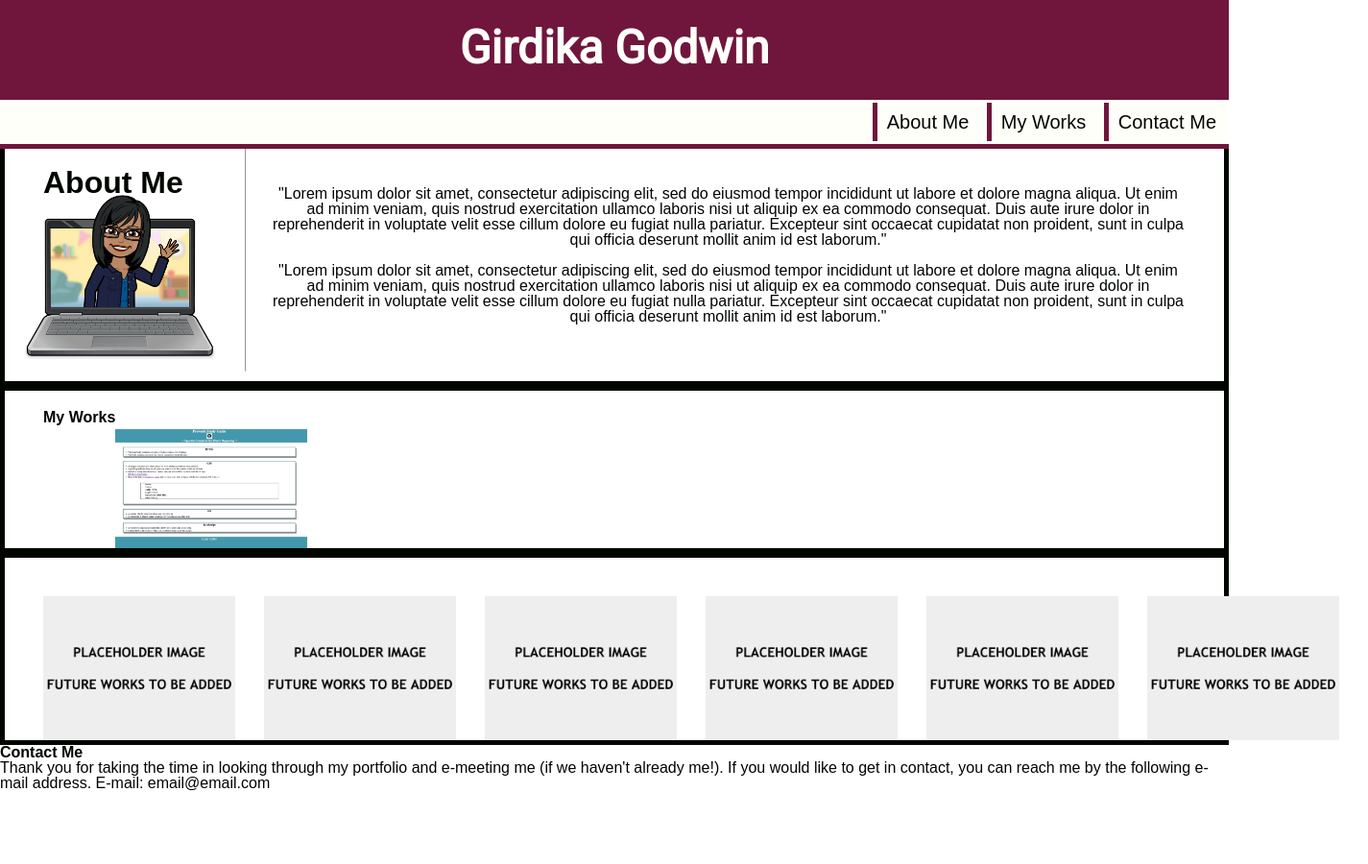
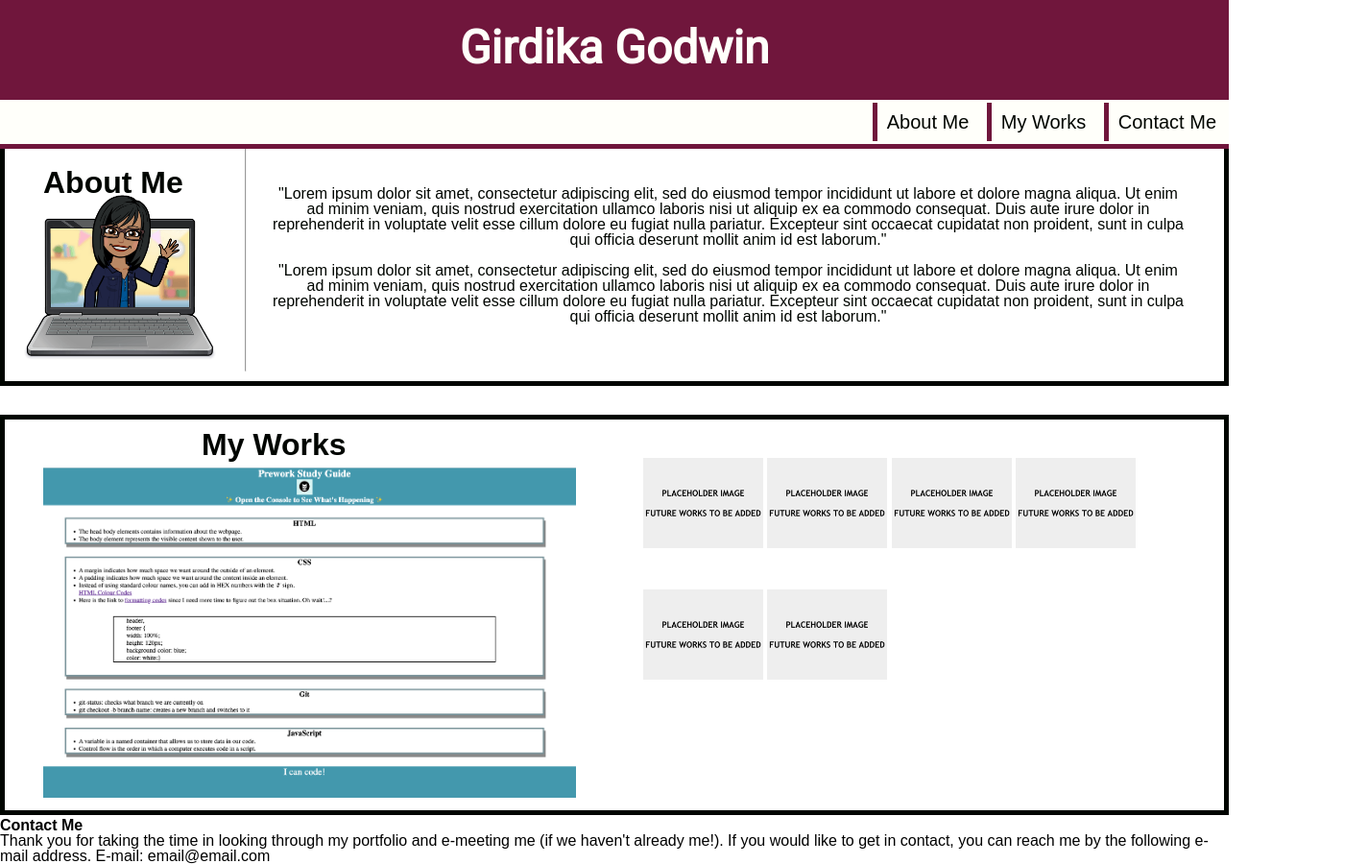
Before and after one commit to godwingi/godwin-portfolio, a plain HTML site: page index.html in a window 1280 px wide. Shown: the whole page at 96% size, 1425 px wide, since content can reach past the window. Before the commit the page ends 824 px from the top, so only its background shows below. Drawn offline with Linux system fonts and the light colour scheme.

Commit message:
my works section with images and one link to deployed website

```diff
--- a/assets/style.css
+++ b/assets/style.css
@@ -56,6 +56,13 @@ nav a:hover{
     color:var(--grey);
 }
 
+figure a:hover{
+    -webkit-box-shadow: 0px 0px 39px 17px rgba(112,22,60,1);
+    -moz-box-shadow: 0px 0px 39px 17px rgba(112,22,60,1);
+    box-shadow: 0px 0px 39px 17px rgba(112,22,60,1);
+    transition: .8s ease;
+    }
+
 nav a:active{
     color:var(--pansy)};
 
@@ -90,7 +97,10 @@ figure.avatar{
     margin-left: -20px;
     align-items: center;
 }
-
+figure.avatar img {
+    max-width: 200px;
+    margin: 20px 30px 0 0;
+}
 .about-me-text {
     flex: 1 1 auto;
     text-decoration: none;
@@ -100,32 +110,59 @@ figure.avatar{
 
 }
 
-/* Main - with "My Works" */
+/* Aside - with "My Works title" */
 main {
+    display: inline-block;
     border: 5px solid var(--textblack);
-    padding: 20px 40px 0 40px;
-    max-width: 100%;
-    display:flex;
+    margin-top: 30px;
 }
 
-aside {
-    border: 5px solid var(--textblack);
+article {
     padding: 20px 40px 0 40px;
-    max-width: 100%;
-    display:flex;
+    max-width: 50%;
+    float:left;
+}
+article img {
+    max-width: 200px;
+    margin: 20px 30px 0 0;
 }
 
-img {
-    max-width: 200px;
-    margin: 20px 30px 0 0;
-    object-fit: contain;
-    display: flex;
-    flex-flow: row wrap;
+#my-works {
+    position: absolute;
+    font-size: 2rem;
+    text-align: center;
+    margin-top:-10px;
+    margin-left: 13%;
 }
 
-img .first-work {
+figure img.first-work{
+   max-width: 100%;
+   margin-top: 30px;
+   margin-bottom: 10px;
+}
+
+/* Main with placeholder images for other works */
+
+aside {
+    padding: 0 0 20px 30px;
+    max-width: 50%;
+    float: right;
+}
+
+aside img {
+    max-width: 125px;
+    margin-top: 40px;
+}
+
+aside div {
+    display: inline-flex;
+    justify-content: center;
+}
+
+
+/* img .first-work {
     max-width: 400px;
     margin: 20px 30px 0 0;
     object-fit: contain;
     align-self: flex-start;
-}
+} */
--- a/index.html
+++ b/index.html
@@ -38,16 +38,16 @@
             culpa qui officia deserunt mollit anim id est laborum."</p>
 </section>
 
-
-   <aside> <h2 id="my-works">My Works</h2>
-    <figure class = first-work><img src = "assets/images/scsh-prework-study-guide.png"></figure>
-</aside><main><figure><img src = "assets/images/placeholder-image.png"></figure>
-    <figure><img src = "assets/images/placeholder-image.png"></figure>
-    <figure><img src = "assets/images/placeholder-image.png"></figure>
-    <figure><img src = "assets/images/placeholder-image.png"></figure>
-    <figure><img src = "assets/images/placeholder-image.png"></figure>
-    <figure><img src = "assets/images/placeholder-image.png"></figure>
-</div></main>
+<main>
+  <div><article> <h2 id="my-works">My Works</h2>
+    <figure><a href="https://godwingi.github.io/prework-study-guide/"><img class = "first-work" src = "assets/images/scsh-prework-study-guide.png" alt="Pre-work study guide landing page image"></a></figure></div></article>
+    <aside><div><figure><img src = "assets/images/placeholder-image.png"></figure></div>
+    <div><figure><img src = "assets/images/placeholder-image.png"></figure></div>
+<div><figure><img src = "assets/images/placeholder-image.png"></figure></div>
+<div><figure><img src = "assets/images/placeholder-image.png"></figure></div>
+<div><figure><img src = "assets/images/placeholder-image.png"></figure></div>
+<div><figure><img src = "assets/images/placeholder-image.png"></figure></div>
+    </aside></main>
 </body>
 
 <footer>
```
